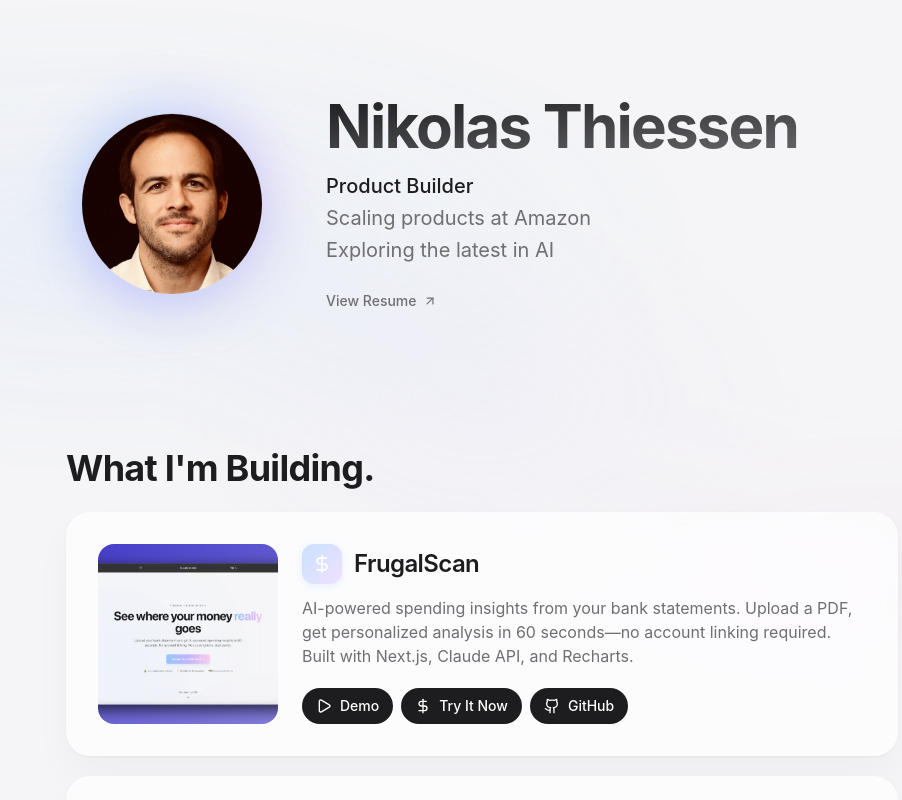
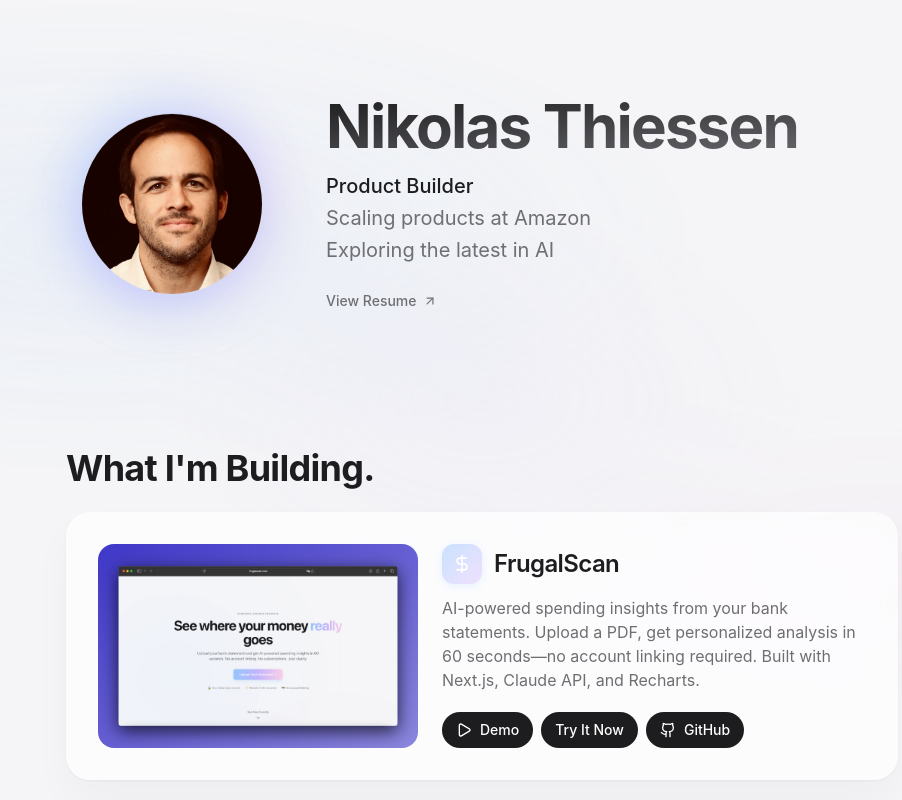
Before and after one commit to nthiessenf/personal-landing, a Next.js app: page / in a window 1280 px wide. Shown: the top 800 px of the page, without its empty margins (158-1060 px from the left). Built offline with nearby package versions, Linux system fonts and the light colour scheme.

Commit message:
Update ProjectCard and Home components to adjust image dimensions and improve layout. Change the icon for the "Try It Now" link to an empty fragment for a cleaner visual presentation.

```diff
--- a/app/page.tsx
+++ b/app/page.tsx
@@ -52,7 +52,7 @@
                 videoThumbnail="/images/frugalscan-thumbnail.png"
                 links={[
                   { label: "Demo", url: "#watch-demo", icon: <Play className="w-4 h-4" /> },
-                  { label: "Try It Now", url: "https://frugalscan.com", icon: <DollarSign className="w-4 h-4" /> },
+                  { label: "Try It Now", url: "https://frugalscan.com", icon: <></> },
                   { label: "GitHub", url: "https://github.com/nthiessenf", icon: <Github className="w-4 h-4" /> },
                 ]}
                 href="https://frugalscan.com"
--- a/components/project-card.tsx
+++ b/components/project-card.tsx
@@ -56,7 +56,7 @@
         <div className="relative z-10 h-full flex flex-col sm:flex-row gap-6">
           {(image || videoThumbnail) && (
             <div
-              className="flex-shrink-0 w-[180px] h-[180px] rounded-2xl overflow-hidden mx-auto sm:mx-0 relative cursor-pointer"
+              className="flex-shrink-0 w-full sm:w-[320px] aspect-video rounded-2xl overflow-hidden relative cursor-pointer"
               onClick={(e) => {
                 e.stopPropagation();
                 if (videoUrl) setIsVideoModalOpen(true);
@@ -65,8 +65,8 @@
               <Image
                 src={videoThumbnail || image || ''}
                 alt={title}
-                width={180}
-                height={180}
+                width={280}
+                height={158}
                 className="w-full h-full object-cover transition-transform duration-500 group-hover:scale-105"
               />
 
```
